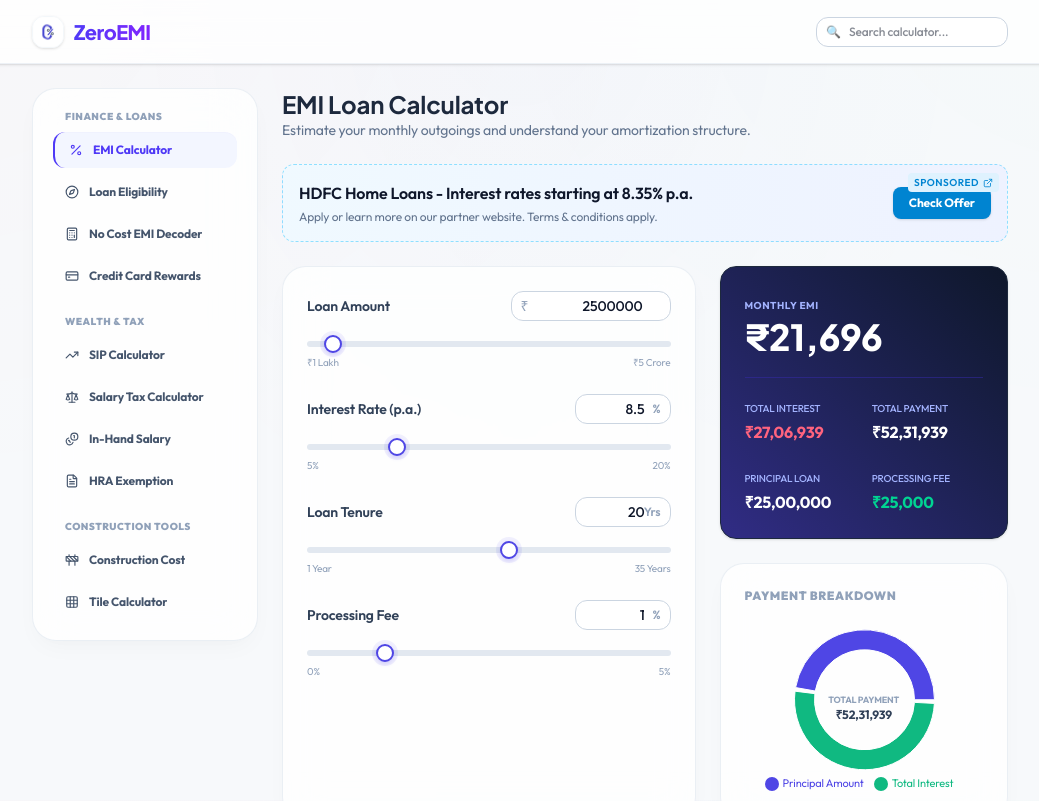
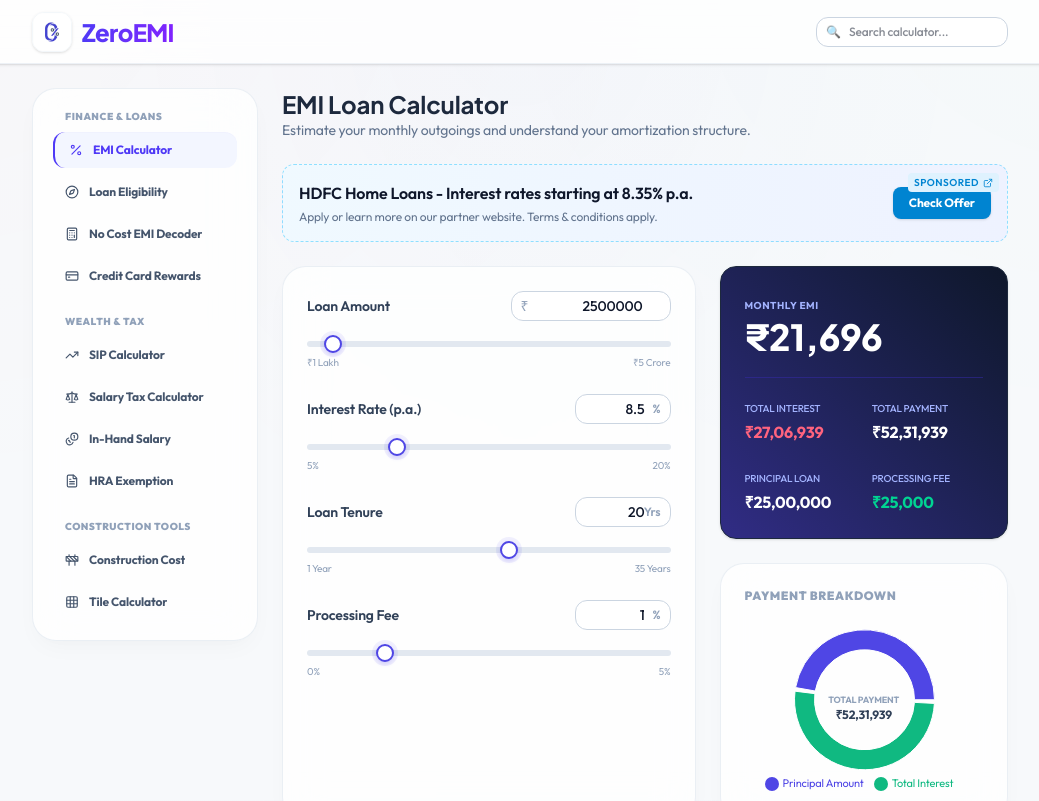
Before and after one commit to Pavan-Madisetty/calcpilot, a Next.js app in the folder web/: page /calculators/emi in a window 1280 px wide. Shown: the top 801 px of the page, without its empty margins (120-1159 px from the left). Built offline with nearby package versions, Linux system fonts and the light colour scheme.

Commit message:
Optimize favicon rendering sharpness and increase logo size in header

```diff
--- a/web/src/components/PublicLayout.tsx
+++ b/web/src/components/PublicLayout.tsx
@@ -55,8 +55,8 @@ export default function PublicLayout({
 
           {/* Logo Brand with icon */}
           <Link href="/" className="flex items-center gap-2.5 cursor-pointer group">
-            <img src="/logo.png" alt="ZeroEMI Logo" className="h-8 w-8 rounded-xl object-contain shadow-sm border border-slate-100/80 transition-transform duration-300 group-hover:scale-105" />
-            <span className="font-black text-xl font-display bg-gradient-to-r from-indigo-600 to-violet-600 bg-clip-text text-transparent tracking-tight">
+            <img src="/logo.png" alt="ZeroEMI Logo" className="h-10 w-10 rounded-xl object-contain shadow-sm border border-slate-100/80 transition-transform duration-300 group-hover:scale-105" />
+            <span className="font-black text-2xl font-display bg-gradient-to-r from-indigo-600 to-violet-600 bg-clip-text text-transparent tracking-tight">
               ZeroEMI
             </span>
           </Link>
```
Also changed, not shown: web/public/favicon.png.
